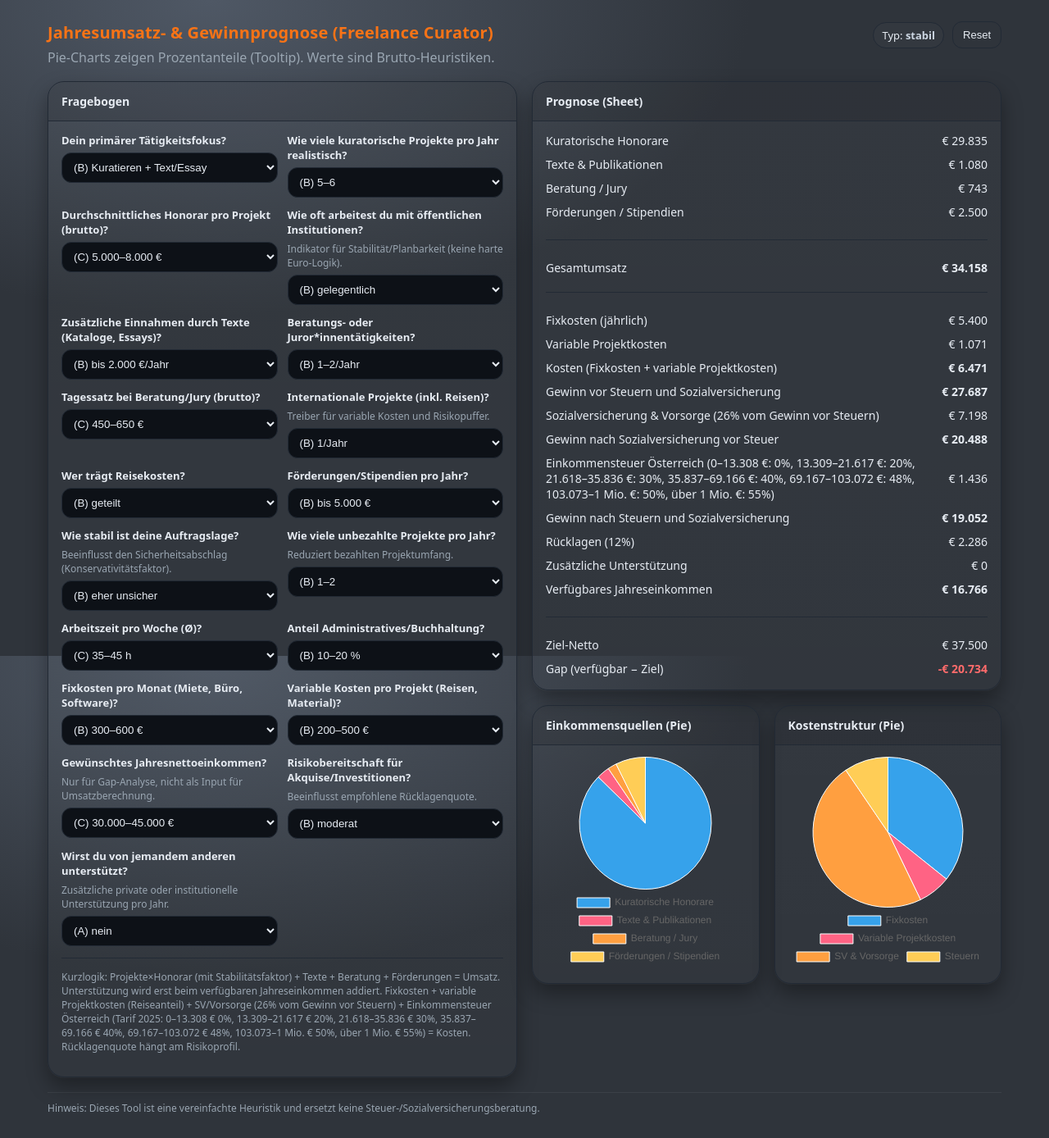
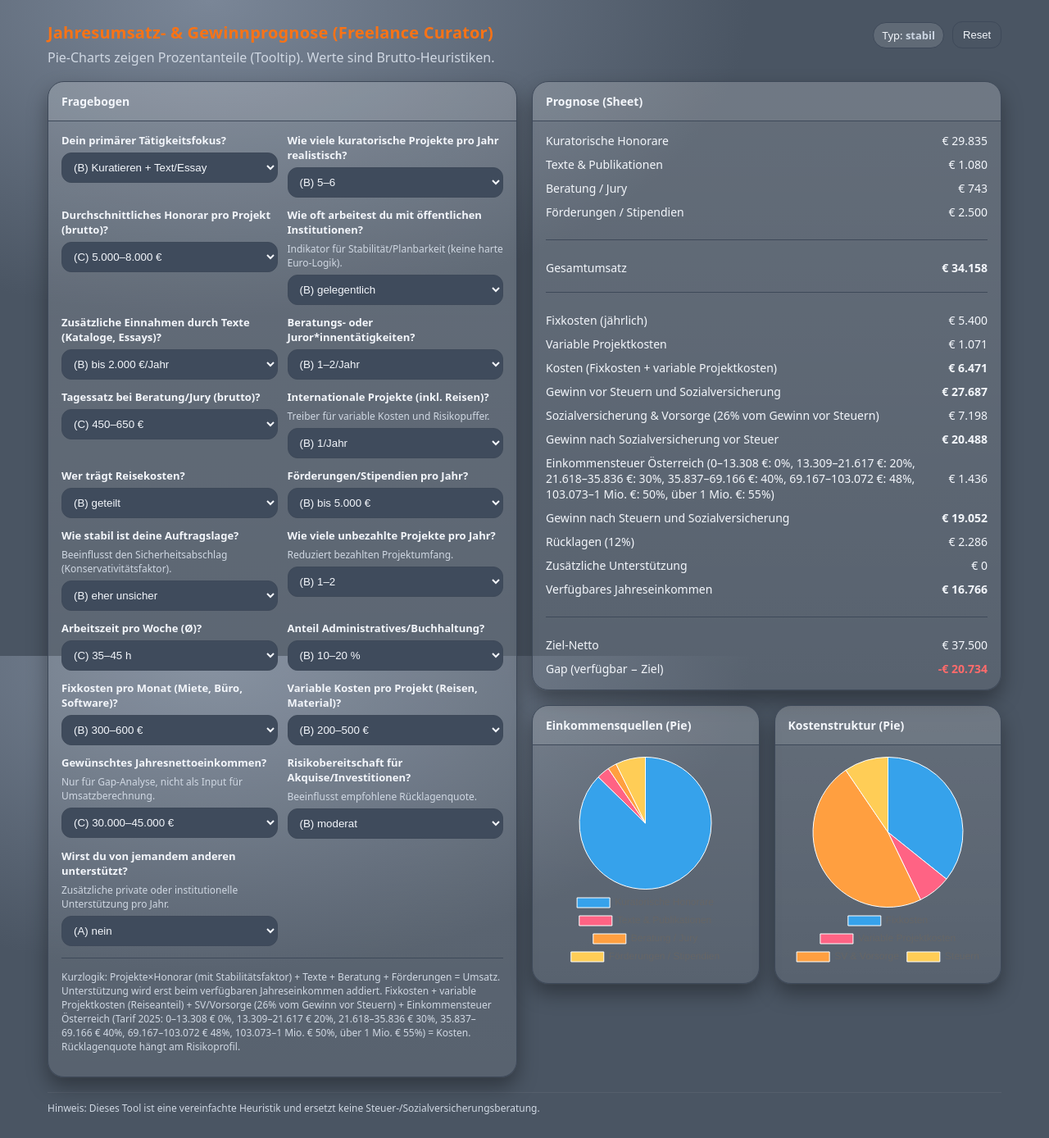
Before and after one commit to Martin-Fritz-Office/curator_planning, a PHP site: page / in a window 1280 px wide. Shown: the whole page at 82% size. Run offline with PHP 8.4, Linux system fonts and the light colour scheme.

Commit message:
Lighten UI background and panel styling

```diff
--- a/style.css
+++ b/style.css
@@ -1,11 +1,11 @@
 /* Minimal, framework-free styling */
 :root{
-  --bg:#2f343b;
-  --panel:#353c45;
-  --panel2:#313841;
-  --border:#222a35;
-  --text:#e7ecf3;
-  --muted:#9aa6b2;
+  --bg:#4a5563;
+  --panel:#5a6676;
+  --panel2:#556173;
+  --border:#3e4959;
+  --text:#f3f6fb;
+  --muted:#d0d8e3;
   --accent:#cbd5e1;
   --danger:#ff6b6b;
   --shadow: 0 1px 0 rgba(255,255,255,0.03), 0 12px 24px rgba(0,0,0,0.35);
@@ -20,7 +20,7 @@ html,body{height:100%}
 body{
   margin:0;
   font-family:var(--font);
-  background: radial-gradient(1200px 700px at 20% 0%, #4f5865 0%, var(--bg) 55%);
+  background: radial-gradient(1200px 700px at 20% 0%, #7a8697 0%, var(--bg) 55%);
   color:var(--text);
 }
 
@@ -55,7 +55,7 @@ body{
 
 .pill{
   border:1px solid var(--border);
-  background: rgba(255,255,255,0.02);
+  background: rgba(255,255,255,0.12);
   padding: 6px 10px;
   border-radius:999px;
   font-size: 13px;
@@ -99,7 +99,7 @@ body{
 }
 
 .card{
-  background: linear-gradient(180deg, rgba(255,255,255,0.02), rgba(255,255,255,0.01));
+  background: linear-gradient(180deg, rgba(255,255,255,0.14), rgba(255,255,255,0.08));
   border:1px solid var(--border);
   border-radius: var(--radius2);
   box-shadow: var(--shadow);
@@ -108,7 +108,7 @@ body{
 .card-head{
   padding: 14px 16px;
   border-bottom:1px solid var(--border);
-  background: rgba(0,0,0,0.10);
+  background: rgba(255,255,255,0.08);
 }
 .card-head h2{
   margin:0;
@@ -156,7 +156,7 @@ select{
   padding: 9px 10px;
   border-radius: 12px;
   border:1px solid var(--border);
-  background: #0d1117;
+  background: #3f4b5c;
   color: var(--text);
   outline:none;
 }
```
